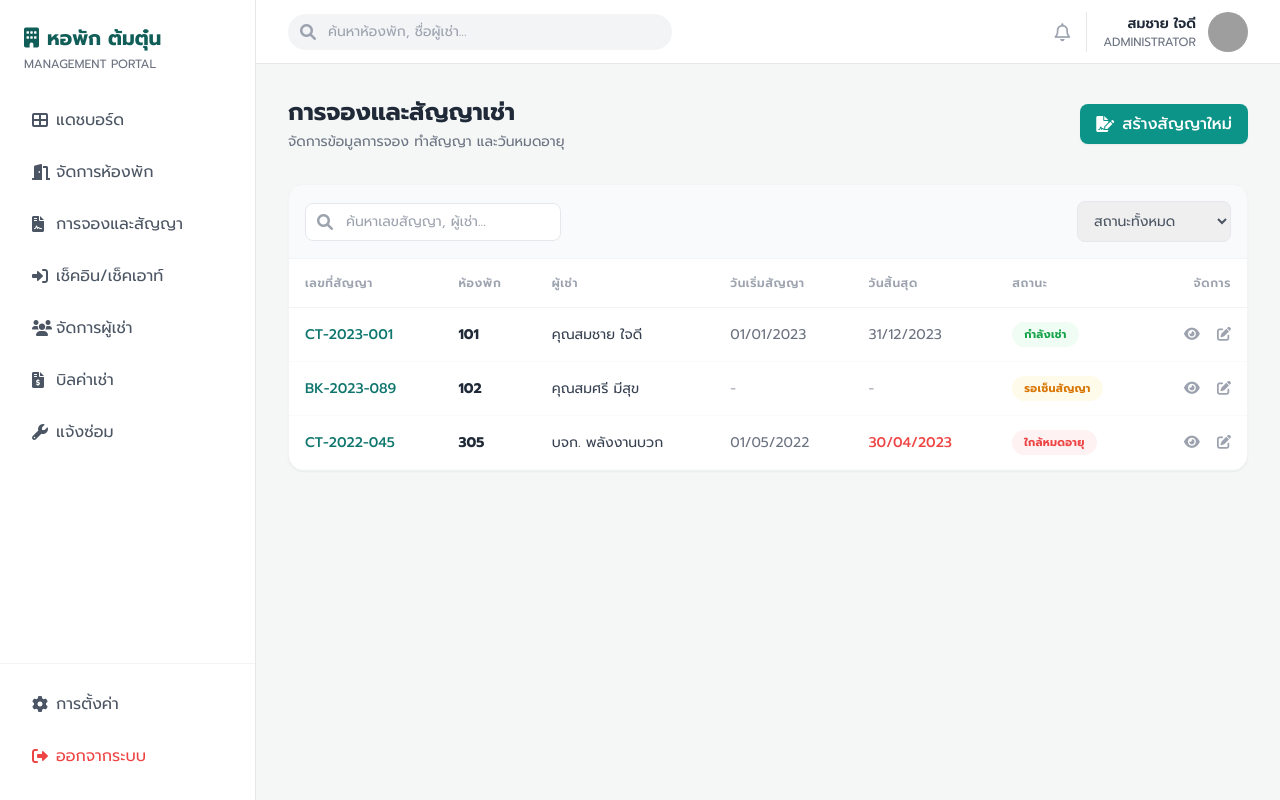
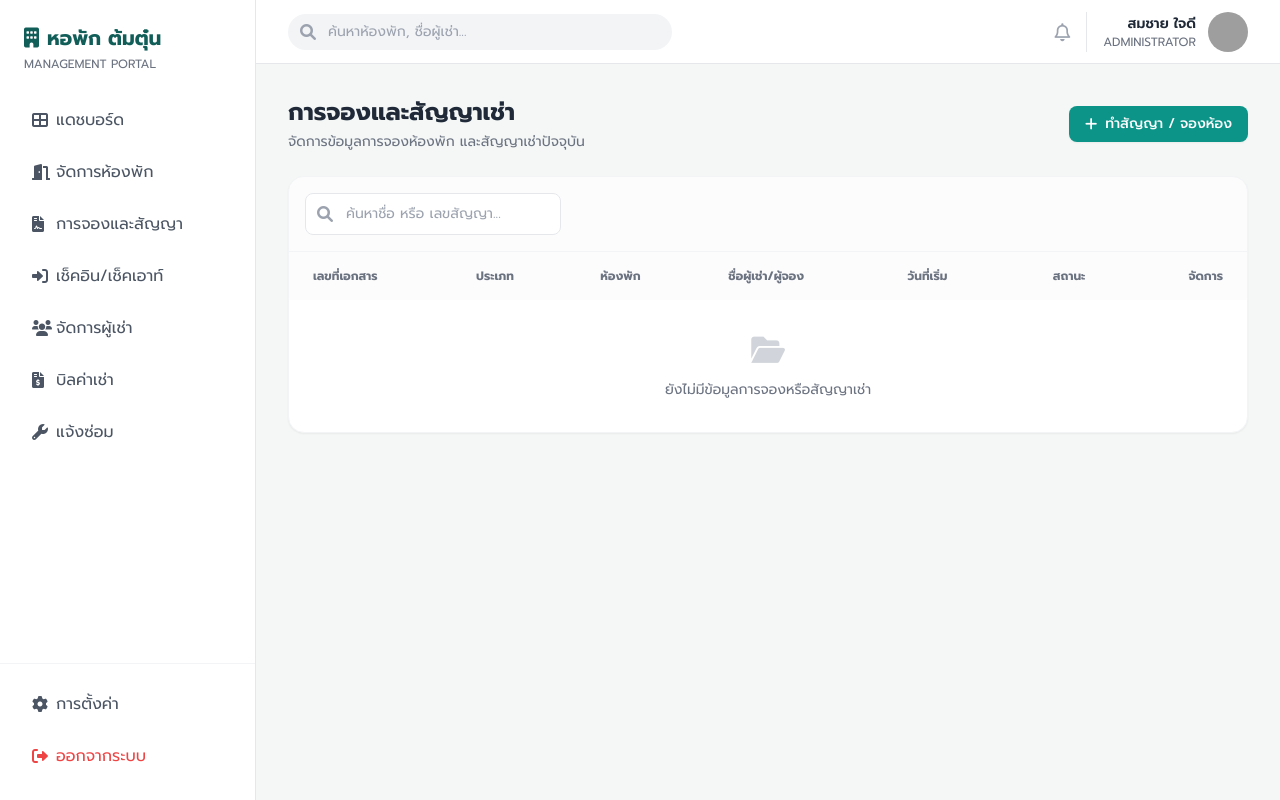
Before and after one commit to ohm024/tomtun-dorm-project, a Django app: page /contracts/ in a window 1280 px wide. Run offline with Django 5.2, Linux system fonts and the light colour scheme; data that the repository does not hold is empty; some libraries are stand-ins or nearby versions; grey boxes are pictures that could not be loaded.

Commit message:
เชื่อมต่อข้อมูลจรผลหน้า เชื่อมต่อข้อมูลจริงแสดงผล สำเร็จ

```diff
--- a/management/views.py
+++ b/management/views.py
@@ -5,6 +5,8 @@ from django.db.models.functions import TruncMonth # 👈 ตัวจัดก
 from datetime import datetime, timedelta       # 👈 ตัวคำนวณวันเวลา
 from django.shortcuts import redirect
 from django.db.models import Q
+from .models import Contract
+import time # นำเข้า time เพื่อเอาไว้สุ่มเลขสัญญาชั่วคราว
 
 # management/views.py
 
@@ -128,7 +130,19 @@ def rooms(request):
     return render(request, 'rooms.html', context)
 
 def contracts(request):
-    return render(request, 'contracts.html')
+    search_query = request.GET.get('search', '')
+
+    # กรองข้อมูล
+    all_contracts = Contract.objects.all().order_by('-created_at')
+
+    if search_query:
+        all_contracts = all_contracts.filter(
+            Q(contract_number__icontains=search_query) |
+            Q(tenant_name__icontains=search_query) |
+            Q(room__room_number__icontains=search_query) # ค้นหาด้วยเลขห้องก็ได้
+        )
+
+    return render(request, 'contracts.html', {'contracts': all_contracts})
 
 def check_in_out(request):
     return render(request, 'check_in_out.html')
@@ -188,9 +202,37 @@ def add_checkout(request):
     return render(request, 'add_checkout.html')
 
 def add_contract(request):
-    # ฟังก์ชันสำหรับหน้าเพิ่มสัญญาเช่าใหม่
-    # (สมมติว่าเพื่อนจะตั้งชื่อไฟล์ html ว่า add_contract.html นะครับ)
-    return render(request, 'add_contract.html')
+    # ดึงเฉพาะห้องที่สถานะ 'ว่าง' มาแสดงใน Dropdown
+    available_rooms = Room.objects.filter(status='available')
+
+    if request.method == 'POST':
+        # สร้างเลขที่สัญญาแบบง่ายๆ อัตโนมัติ (เช่น CT-168... หรือ BK-168...)
+        c_type = request.POST.get('contract_type')
+        prefix = "CT" if c_type == 'lease' else "BK"
+        auto_contract_number = f"{prefix}-{int(time.time())}"
+
+        # บันทึกข้อมูลลงฐานข้อมูล
+        new_contract = Contract.objects.create(
+            contract_number=auto_contract_number,
+            contract_type=c_type,
+            room_id=request.POST.get('room_id'),
+            tenant_name=request.POST.get('tenant_name'),
+            start_date=request.POST.get('start_date'),
+            end_date=request.POST.get('end_date') or None, # ถ้าไม่ได้กรอกให้เป็น None
+            deposit=request.POST.get('deposit'),
+            notes=request.POST.get('notes'),
+            status='active' if c_type == 'lease' else 'pending'
+        )
+
+        # อัปเดตสถานะห้องพัก
+        room = Room.objects.get(id=request.POST.get('room_id'))
+        room.status = 'occupied' if c_type == 'lease' else 'booked'
+        room.save()
+
+        return redirect('contracts')
+
+    return render(request, 'add_contract.html', {'available_rooms': available_rooms})
+
 def edit_room(request, room_id):
     # ดึงข้อมูลห้องที่ต้องการแก้ไขจากฐานข้อมูล
     room = Room.objects.get(id=room_id)
@@ -220,3 +262,18 @@ def delete_room(request, room_id):
     room = Room.objects.get(id=room_id)
     room.delete()
     return redirect('rooms')
+
+def edit_contract(request, contract_id):
+    # ดึงข้อมูลสัญญาเดิมมา
+    contract = Contract.objects.get(id=contract_id)
+
+    if request.method == 'POST':
+        # รับค่าจากฟอร์มมาเขียนทับ
+        contract.tenant_name = request.POST.get('tenant_name')
+        contract.deposit = request.POST.get('deposit')
+        contract.status = request.POST.get('status')
+        contract.notes = request.POST.get('notes')
+        contract.save() # บันทึกลง Database
+        return redirect('contracts') # แก้เสร็จแล้วกลับไปหน้าหลัก
+
+    return render(request, 'edit_contract.html', {'contract': contract})
--- a/templates/contracts.html
+++ b/templates/contracts.html
@@ -1,92 +1,80 @@
 {% extends 'base.html' %}
 
 {% block content %}
-<div class="mb-8 flex justify-between items-center">
+<div class="flex justify-between items-center mb-6">
     <div>
         <h2 class="text-2xl font-bold text-gray-800">การจองและสัญญาเช่า</h2>
-        <p class="text-gray-500 text-sm mt-1">จัดการข้อมูลการจอง ทำสัญญา และวันหมดอายุ</p>
+        <p class="text-gray-500 text-sm mt-1">จัดการข้อมูลการจองห้องพัก และสัญญาเช่าปัจจุบัน</p>
     </div>
-    <a href="{% url 'add_contract' %}" class="bg-teal-600 hover:bg-teal-700 text-white px-4 py-2 rounded-lg font-medium transition-colors flex items-center shadow-sm">
-        <i class="fas fa-file-signature mr-2"></i> สร้างสัญญาใหม่
+    <a href="{% url 'add_contract' %}" class="bg-teal-600 hover:bg-teal-700 text-white px-4 py-2 rounded-lg font-medium text-sm flex items-center shadow-sm transition-colors">
+        <i class="fas fa-plus mr-2"></i> ทำสัญญา / จองห้อง
     </a>
-    </button>
 </div>
 
-<div class="bg-white rounded-2xl shadow-sm border border-gray-100 overflow-hidden">
+<div class="bg-white rounded-2xl border border-gray-100 shadow-sm overflow-hidden">
 
-    <div class="p-4 border-b border-gray-100 flex justify-between items-center bg-gray-50">
-        <div class="relative">
-            <i class="fas fa-search absolute left-3 top-1/2 transform -translate-y-1/2 text-gray-400"></i>
-            <input type="text" placeholder="ค้นหาเลขสัญญา, ผู้เช่า..." class="pl-10 pr-4 py-2 border border-gray-200 rounded-lg text-sm focus:outline-none focus:border-teal-500 w-64">
-        </div>
-        <div class="flex space-x-2">
-            <select class="border border-gray-200 rounded-lg text-sm px-3 py-2 focus:outline-none focus:border-teal-500 text-gray-600">
-                <option>สถานะทั้งหมด</option>
-                <option>กำลังเช่า (Active)</option>
-                <option>ใกล้หมดอายุ</option>
-                <option>รอเซ็นสัญญา</option>
-            </select>
-        </div>
+    <div class="p-4 border-b border-gray-100 bg-gray-50/50 flex flex-wrap gap-4 justify-between items-center">
+        <form method="GET" action="{% url 'contracts' %}" class="relative w-full md:w-64">
+            <div class="absolute inset-y-0 left-0 pl-3 flex items-center pointer-events-none">
+                <i class="fas fa-search text-gray-400"></i>
+            </div>
+            <input type="text" name="search" value="{{ request.GET.search }}" class="w-full pl-10 pr-3 py-2.5 border border-gray-200 rounded-lg text-sm focus:outline-none focus:border-teal-500 focus:ring-1 focus:ring-teal-500 bg-white" placeholder="ค้นหาชื่อ หรือ เลขสัญญา...">
+        </form>
     </div>
 
     <div class="overflow-x-auto">
-        <table class="w-full text-left border-collapse">
-            <thead>
-                <tr class="bg-white border-b border-gray-100 text-xs text-gray-400 uppercase tracking-wider">
-                    <th class="p-4 font-semibold">เลขที่สัญญา</th>
-                    <th class="p-4 font-semibold">ห้องพัก</th>
-                    <th class="p-4 font-semibold">ผู้เช่า</th>
-                    <th class="p-4 font-semibold">วันเริ่มสัญญา</th>
-                    <th class="p-4 font-semibold">วันสิ้นสุด</th>
-                    <th class="p-4 font-semibold">สถานะ</th>
-                    <th class="p-4 font-semibold text-right">จัดการ</th>
+        <table class="w-full text-left text-sm text-gray-600 min-w-max">
+            <thead class="bg-gray-50/50 text-gray-500 text-xs uppercase font-semibold">
+                <tr>
+                    <th class="px-6 py-4">เลขที่เอกสาร</th>
+                    <th class="px-6 py-4">ประเภท</th>
+                    <th class="px-6 py-4">ห้องพัก</th>
+                    <th class="px-6 py-4">ชื่อผู้เช่า/ผู้จอง</th>
+                    <th class="px-6 py-4">วันที่เริ่ม</th>
+                    <th class="px-6 py-4 text-center">สถานะ</th>
+                    <th class="px-6 py-4 text-right">จัดการ</th>
                 </tr>
             </thead>
-            <tbody class="text-sm text-gray-700">
-                <tr class="border-b border-gray-50 hover:bg-gray-50 transition-colors">
-                    <td class="p-4 font-medium text-teal-700">CT-2023-001</td>
-                    <td class="p-4 font-bold text-gray-800">101</td>
-                    <td class="p-4">คุณสมชาย ใจดี</td>
-                    <td class="p-4 text-gray-500">01/01/2023</td>
-                    <td class="p-4 text-gray-500">31/12/2023</td>
-                    <td class="p-4">
-                        <span class="bg-green-50 text-green-600 px-3 py-1 rounded-full text-[11px] font-bold tracking-wide">กำลังเช่า</span>
+            <tbody class="divide-y divide-gray-100">
+                {% for contract in contracts %}
+                <tr class="hover:bg-gray-50 transition-colors group">
+                    <td class="px-6 py-4 font-bold text-gray-800">{{ contract.contract_number }}</td>
+                    <td class="px-6 py-4">
+                        {% if contract.contract_type == 'lease' %}
+                            <span class="text-teal-600"><i class="fas fa-file-contract mr-1"></i> สัญญาเช่า</span>
+                        {% else %}
+                            <span class="text-blue-500"><i class="fas fa-calendar-check mr-1"></i> จองห้อง</span>
+                        {% endif %}
                     </td>
-                    <td class="p-4 text-right space-x-3">
-                        <button class="text-gray-400 hover:text-teal-600 transition-colors" title="ดูรายละเอียด"><i class="fas fa-eye"></i></button>
-                        <button class="text-gray-400 hover:text-blue-500 transition-colors" title="แก้ไข"><i class="fas fa-edit"></i></button>
+                    <td class="px-6 py-4 font-bold text-gray-800">{{ contract.room.room_number|default:"-" }}</td>
+                    <td class="px-6 py-4">{{ contract.tenant_name }}</td>
+                    <td class="px-6 py-4">{{ contract.start_date|date:"d M Y" }}</td>
+                    <td class="px-6 py-4 text-center">
+                        {% if contract.status == 'active' %}
+                            <span class="bg-teal-50 text-teal-700 px-3 py-1 rounded-full text-[11px] font-bold tracking-wide">กำลังเช่า</span>
+                        {% elif contract.status == 'pending' %}
+                            <span class="bg-blue-50 text-blue-600 px-3 py-1 rounded-full text-[11px] font-bold tracking-wide">รอเซ็นสัญญา</span>
+                        {% elif contract.status == 'expiring' %}
+                            <span class="bg-orange-50 text-orange-600 px-3 py-1 rounded-full text-[11px] font-bold tracking-wide">ใกล้หมดอายุ</span>
+                        {% else %}
+                            <span class="bg-gray-100 text-gray-600 px-3 py-1 rounded-full text-[11px] font-bold tracking-wide">{{ contract.get_status_display }}</span>
+                        {% endif %}
+                    </td>
+                    <td class="px-6 py-4 text-right space-x-2">
+                        <a href="#" class="text-gray-400 hover:text-teal-600 transition-colors" title="ดูรายละเอียด"><i class="fas fa-eye"></i></a>
+                        <a href="{% url 'edit_contract' contract.id %}" class="text-gray-400 hover:text-blue-600 transition-colors" title="แก้ไข">
+                            <i class="fas fa-edit"></i>
+                        </a>
                     </td>
                 </tr>
-
-                <tr class="border-b border-gray-50 hover:bg-gray-50 transition-colors">
-                    <td class="p-4 font-medium text-teal-700">BK-2023-089</td>
-                    <td class="p-4 font-bold text-gray-800">102</td>
-                    <td class="p-4">คุณสมศรี มีสุข</td>
-                    <td class="p-4 text-gray-400">-</td>
-                    <td class="p-4 text-gray-400">-</td>
-                    <td class="p-4">
-                        <span class="bg-amber-50 text-amber-600 px-3 py-1 rounded-full text-[11px] font-bold tracking-wide">รอเซ็นสัญญา</span>
-                    </td>
-                    <td class="p-4 text-right space-x-3">
-                        <button class="text-gray-400 hover:text-teal-600 transition-colors" title="ดูรายละเอียด"><i class="fas fa-eye"></i></button>
-                        <button class="text-gray-400 hover:text-blue-500 transition-colors" title="แก้ไข"><i class="fas fa-edit"></i></button>
+                {% empty %}
+                <tr>
+                    <td colspan="7" class="px-6 py-8 text-center text-gray-500">
+                        <i class="fas fa-folder-open text-gray-300 text-3xl mb-3 block"></i>
+                        ยังไม่มีข้อมูลการจองหรือสัญญาเช่า
                     </td>
                 </tr>
-
-                <tr class="border-b border-gray-50 hover:bg-gray-50 transition-colors">
-                    <td class="p-4 font-medium text-teal-700">CT-2022-045</td>
-                    <td class="p-4 font-bold text-gray-800">305</td>
-                    <td class="p-4">บจก. พลังงานบวก</td>
-                    <td class="p-4 text-gray-500">01/05/2022</td>
-                    <td class="p-4 text-red-500 font-medium">30/04/2023</td>
-                    <td class="p-4">
-                        <span class="bg-red-50 text-red-500 px-3 py-1 rounded-full text-[11px] font-bold tracking-wide">ใกล้หมดอายุ</span>
-                    </td>
-                    <td class="p-4 text-right space-x-3">
-                        <button class="text-gray-400 hover:text-teal-600 transition-colors" title="ดูรายละเอียด"><i class="fas fa-eye"></i></button>
-                        <button class="text-gray-400 hover:text-blue-500 transition-colors" title="แก้ไข"><i class="fas fa-edit"></i></button>
-                    </td>
-                </tr>
+                {% endfor %}
             </tbody>
         </table>
     </div>
--- a/tomtun_dorm/urls.py
+++ b/tomtun_dorm/urls.py
@@ -12,6 +12,7 @@ urlpatterns = [
     path('rooms/edit/<int:room_id>/', views.edit_room, name='edit_room'),
     path('rooms/delete/<int:room_id>/', views.delete_room, name='delete_room'),
     path('contracts/', views.contracts, name='contracts'), # หน้าการจองและสัญญา
+    path('contracts/edit/<int:contract_id>/', views.edit_contract, name='edit_contract'),
     path('check-in-out/', views.check_in_out, name='check_in_out'), # หน้าเช็คอิน/เช็คเอาท์
     path('tenants/', views.tenants, name='tenants'),       # หน้าจัดการผู้เช่า
 
```
Also changed, not shown: management/admin.py (+7 -1 lines), management/models.py (+26 -0 lines), templates/add_contract.html (+26 -20 lines), templates/edit_contract.html (added, +40 -0 lines), management/migrations/0005_contract.py (added).
